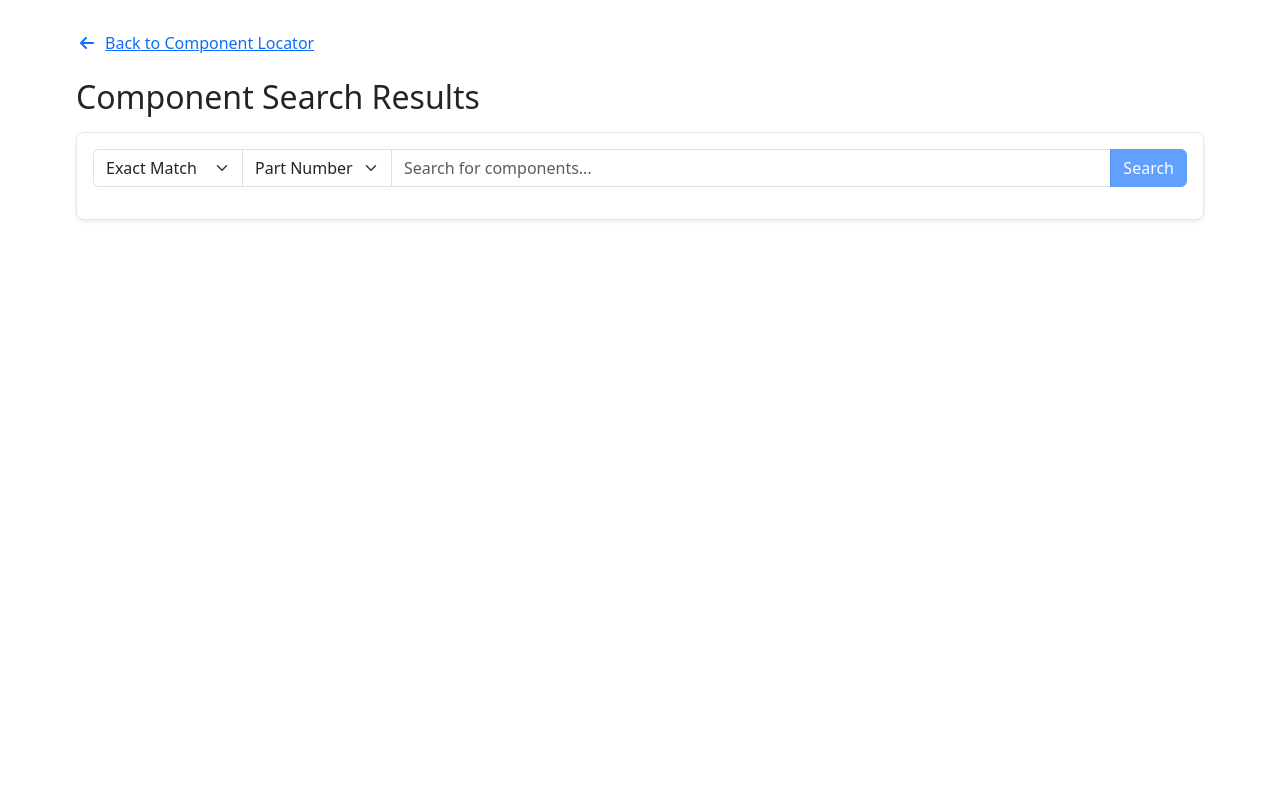
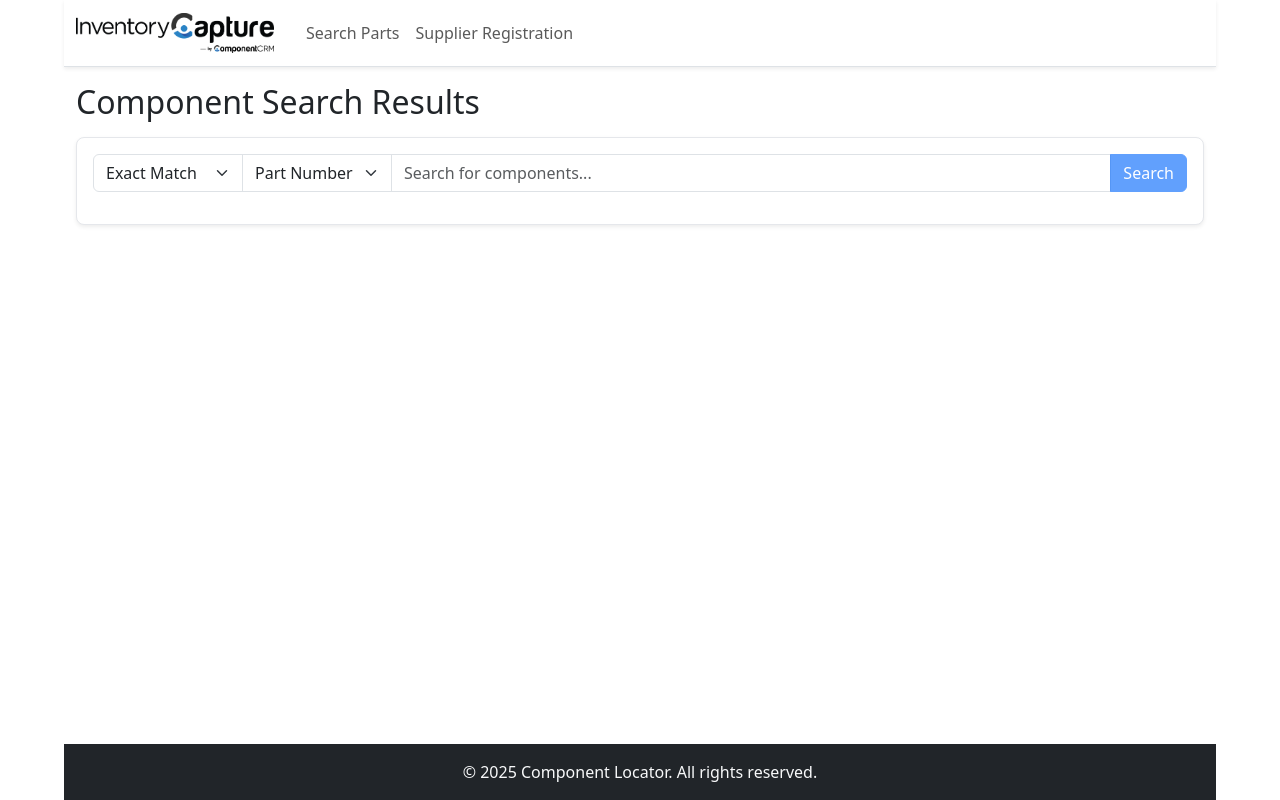
Before and after one commit to sistlasre/component_locator_frontend, a React (Create React App) app: page /search in a window 1280 px wide. Built offline with nearby package versions, Linux system fonts and the light colour scheme.

Commit message:
Improved styling

```diff
--- a/src/App.js
+++ b/src/App.js
@@ -1,21 +1,21 @@
 import React from 'react';
-import { BrowserRouter as Router, Routes, Route, useLocation } from 'react-router-dom';
+import { BrowserRouter as Router, Routes, Route } from 'react-router-dom';
 import 'bootstrap/dist/css/bootstrap.min.css';
 import './App.css';
 // Components
+import Header from './components/Header';
+import Footer from './components/Footer';
 import ComponentLocator from './components/ComponentLocator';
 import ComponentSearchResults from './components/ComponentSearchResults';
 import SupplierRegistration from './components/SupplierRegistration';
 import { AuthProvider } from './contexts/AuthContext';
 
 function Layout({ children }) {
-  //const location = useLocation();
-  const dontShowHeaderAndFooter = true; // location.pathname?.includes("raw");
   return (
     <div className="App d-flex flex-column min-vh-100" style={{ maxWidth: '90%', margin: 'auto' }}>
-      {!dontShowHeaderAndFooter && <Header />}
+      <Header />
       <main className="flex-grow-1">{children}</main>
-      {!dontShowHeaderAndFooter && <Footer />}
+      <Footer />
     </div>
   );
 }
--- a/src/components/ComponentLocator.js
+++ b/src/components/ComponentLocator.js
@@ -4,7 +4,7 @@ import ComponentSearchBar from './ComponentSearchBar';
 
 const ComponentLocator = () => {
   return (
-    <Container fluid className="py-5">
+    <Container fluid className="py-3">
       <Row className="min-vh-50 d-flex align-items-center justify-content-center">
         <Col xs={12} md={8}>
           <Card className="shadow-lg border-0">
--- a/src/components/ComponentSearchResults.js
+++ b/src/components/ComponentSearchResults.js
@@ -121,20 +121,9 @@ const ComponentSearchResults = () => {
   };
 
   return (
-    <Container fluid className="py-4">
+    <Container fluid className="py-3">
       <Row className="mb-4">
         <Col>
-          <div className="d-flex align-items-center mb-3">
-            <Button
-              variant="link"
-              onClick={() => navigate('/')}
-              className="ps-0"
-            >
-              <FontAwesomeIcon icon={faArrowLeft} className="me-2" />
-              Back to Component Locator
-            </Button>
-          </div>
-
           <h2 className="mb-3">Component Search Results</h2>
 
           <Card className="shadow-sm mb-4">
--- /dev/null
+++ b/src/components/Footer.js
@@ -0,0 +1,18 @@
+import React from 'react';
+import { Container } from 'react-bootstrap';
+
+const Footer = () => {
+  return (
+    <footer className="bg-dark text-light py-3 mt-auto">
+      <Container>
+        <div className="text-center">
+          <p className="mb-0">
+            &copy; 2025 Component Locator. All rights reserved.
+          </p>
+        </div>
+      </Container>
+    </footer>
+  );
+};
+
+export default Footer;
--- /dev/null
+++ b/src/components/Header.js
@@ -0,0 +1,30 @@
+import { Navbar, Nav, Container, Button } from 'react-bootstrap';
+import { Link } from 'react-router-dom';
+
+const Header = () => {
+  return (
+    <Navbar bg="white" expand="lg" className="shadow-sm border-bottom" variant="light">
+      <Container fluid>
+        <Navbar.Brand as={Link} to="/" className="fw-bold d-flex align-items-center">
+          <img
+            src="/inventory-capture-logo-main.png"
+            alt="Inventory Capture Logo"
+            height="40"
+            className="me-2"
+            style={{ maxHeight: '40px', width: 'auto' }}
+          />
+        </Navbar.Brand>
+
+        <Navbar.Toggle aria-controls="basic-navbar-nav" />
+        <Navbar.Collapse id="basic-navbar-nav">
+          <Nav className="me-auto">
+            <Nav.Link as={Link} to="/">Search Parts</Nav.Link>
+            <Nav.Link as={Link} to="/supplier/register">Supplier Registration</Nav.Link>
+          </Nav>
+        </Navbar.Collapse>
+      </Container>
+    </Navbar>
+  );
+};
+
+export default Header;
--- a/src/components/SupplierRegistration.js
+++ b/src/components/SupplierRegistration.js
@@ -106,9 +106,9 @@ const SupplierRegistration = () => {
   };
 
   return (
-    <Container fluid className="py-5">
+    <Container fluid className="py-3">
       <Row className="justify-content-center">
-        <Col xs={12} md={8} lg={6}>
+        <Col xs={12} md={10}>
           <Card className="shadow-lg border-0">
             <Card.Body className="p-5">
               <div className="text-center mb-4">
```
